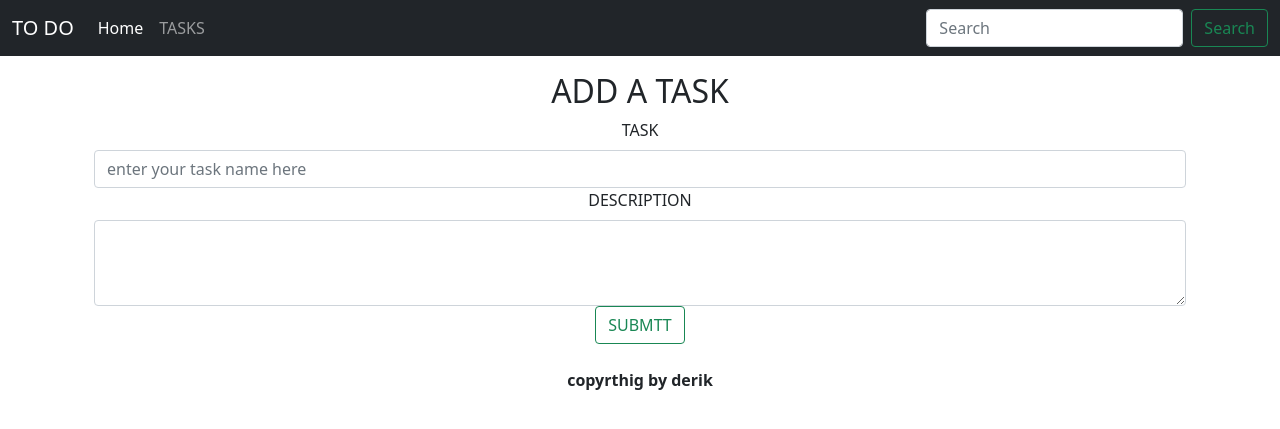
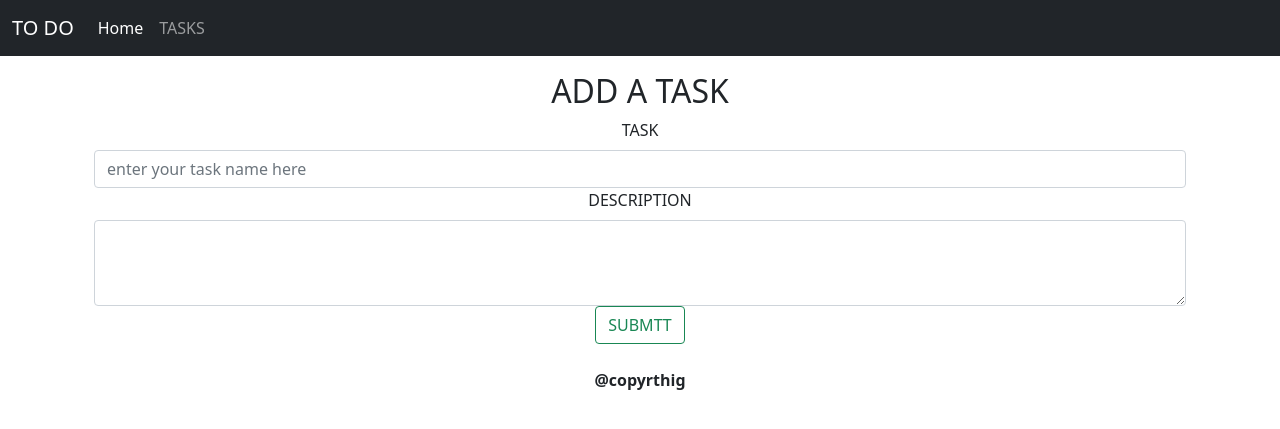
Before and after one commit to mayankjajpure/to-do-app-django-, a Django app: page / in a window 1280 px wide. Shown: the top 429 px of the page. Run offline with Django 3.2, Linux system fonts and the light colour scheme.

Commit message:
fixed index.html

```diff
--- a/todolist/template/index.html
+++ b/todolist/template/index.html
@@ -29,10 +29,6 @@
           <a class="nav-link" href="/task">TASKS</a>
         </li>
       </ul>
-      <form class="d-flex">
-        <input class="form-control me-2" type="search" placeholder="Search" aria-label="Search">
-        <button class="btn btn-outline-success" type="submit">Search</button>
-      </form>
     </div>
   </div>
 </nav>
@@ -70,7 +66,7 @@
 </div>
 <fotter>
 <p class="text my-4" align='center'>
-  <b bg='dark'>copyrthig by derik</b>
+  <b bg='dark'>@copyrthig</b>
 </p>
 
 </fotter>
```
